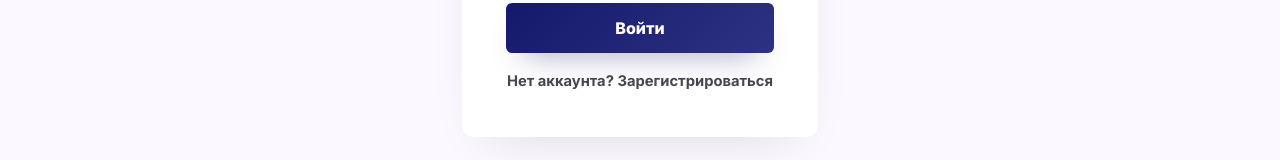
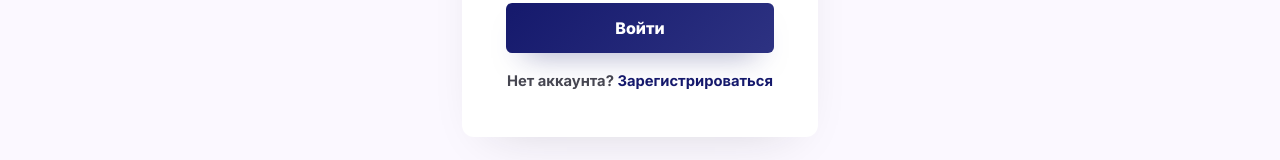
Before and after one commit to smrcdr/SmartTeach, a Vue app in the folder apps/web/: page /login in a window 1280 px wide. Shown: the part 504-664 px from the top of the page. Built offline with nearby package versions, Linux system fonts and the light colour scheme; no server answers.

Commit message:
Highlight auth form links

```diff
--- a/apps/web/src/pages/auth/LoginPage.vue
+++ b/apps/web/src/pages/auth/LoginPage.vue
@@ -35,7 +35,9 @@ async function submit() {
         <AppTextField v-model="form.password" label="Пароль" type="password" placeholder="Введите пароль" />
         <p v-if="auth.error" class="auth-page__error">{{ auth.error }}</p>
         <AppButton type="submit" size="lg">{{ auth.isLoading ? 'Входим...' : 'Войти' }}</AppButton>
-        <RouterLink class="auth-card__link" to="/register">Нет аккаунта? Зарегистрироваться</RouterLink>
+        <RouterLink class="auth-card__link" to="/register">
+          Нет аккаунта? <span class="auth-card__link-action">Зарегистрироваться</span>
+        </RouterLink>
       </form>
     </section>
   </main>
@@ -91,6 +93,10 @@ async function submit() {
   justify-self: center;
 }
 
+.auth-card__link-action {
+  color: var(--color-primary);
+}
+
 .auth-page__error {
   color: var(--color-error);
   margin: 0;
--- a/apps/web/src/pages/auth/RegisterPage.vue
+++ b/apps/web/src/pages/auth/RegisterPage.vue
@@ -36,7 +36,9 @@ async function submit() {
         <AppTextField v-model="form.password" label="Пароль" type="password" placeholder="Введите пароль" />
         <p v-if="auth.error" class="auth-page__error">{{ auth.error }}</p>
         <AppButton type="submit" size="lg">{{ auth.isLoading ? 'Создаём...' : 'Создать аккаунт' }}</AppButton>
-        <RouterLink class="auth-card__link" to="/login">Уже есть аккаунт? Войти</RouterLink>
+        <RouterLink class="auth-card__link" to="/login">
+          Уже есть аккаунт? <span class="auth-card__link-action">Войти</span>
+        </RouterLink>
       </form>
     </section>
   </main>
@@ -92,6 +94,10 @@ async function submit() {
   justify-self: center;
 }
 
+.auth-card__link-action {
+  color: var(--color-primary);
+}
+
 .auth-page__error {
   color: var(--color-error);
   margin: 0;
```
Also changed, not shown: 2 other files (tests, documents, lock files or other folders).
